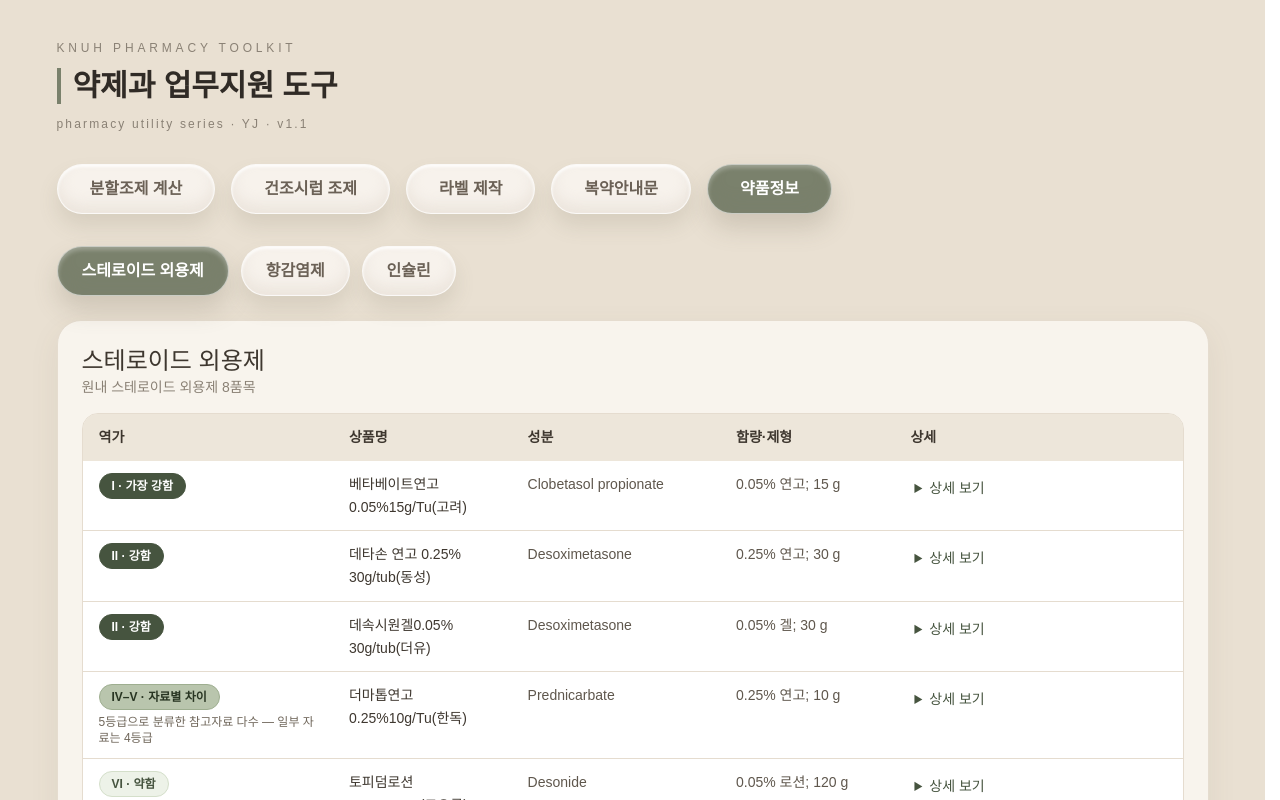
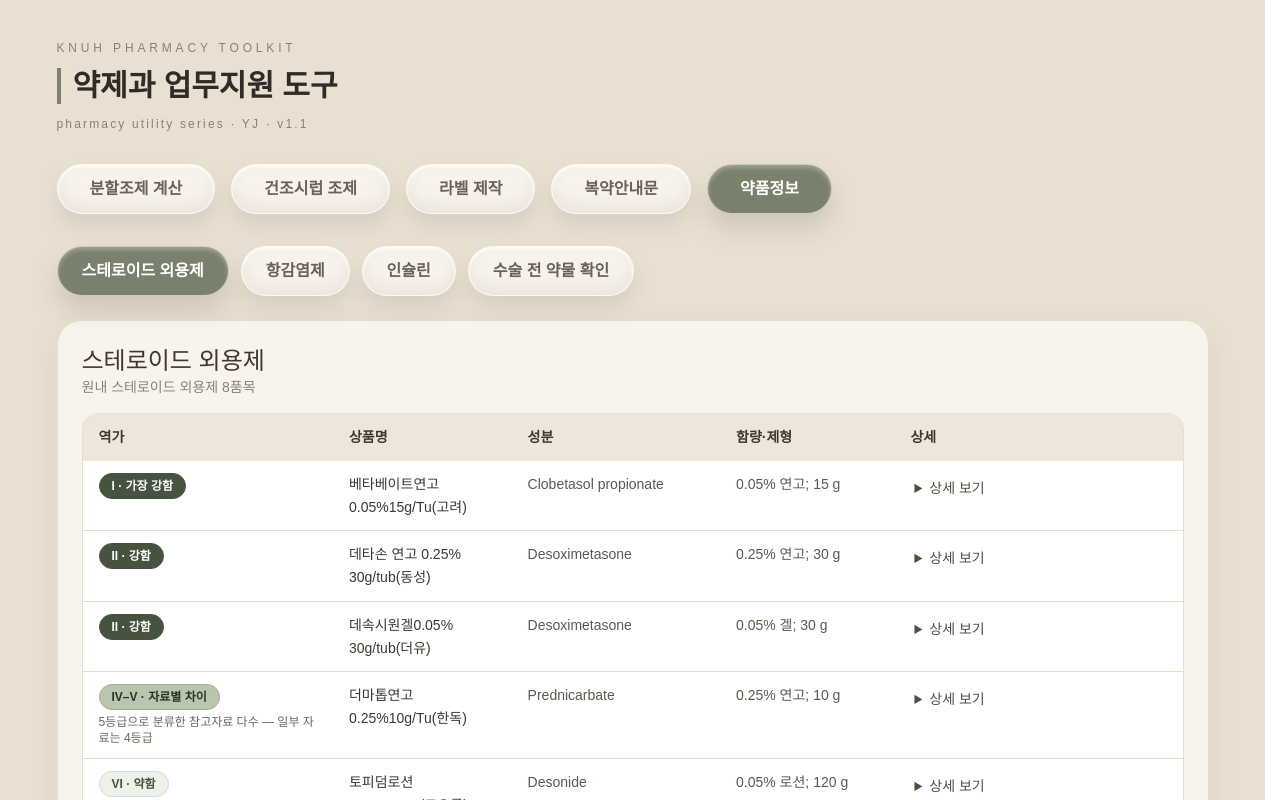
Before and after one commit to yejigtm-creator/knuh-pharmacy-toolkit, a Next.js app: page / in a window 1280 px wide. Both pictures are taken after a click on the button "약품정보". Shown: the top 800 px of the page. Built offline with nearby package versions, Linux system fonts and the light colour scheme.

Commit message:
Update DrugInfo.tsx

```diff
--- a/components/DrugInfo.tsx
+++ b/components/DrugInfo.tsx
@@ -6,12 +6,14 @@ import TopicalSteroidInfo from "@/components/TopicalSteroidInfo";
 import AntimicrobialInfo from "@/components/AntimicrobialInfo";
 import InsulinInfo from "@/components/InsulinInfo";
 
+import PreoperativeMedicationInfo from "@/components/PreoperativeMedicationInfo";
+
 export default function DrugInfo() {
-  const [category, setCategory] = useState<"steroid" | "antimicrobial" | "insulin">("steroid");
+  const [category, setCategory] = useState<"steroid" | "antimicrobial" | "insulin" | "preoperative">("steroid");
   return (
     <div className="min-w-0 space-y-6">
       <nav aria-label="약품정보 분류" className="flex flex-wrap gap-3">
-        {([{ key: "steroid", label: "스테로이드 외용제" }, { key: "antimicrobial", label: "항감염제" }, { key: "insulin", label: "인슐린" }] as const).map(item => (
+        {([{ key: "steroid", label: "스테로이드 외용제" }, { key: "antimicrobial", label: "항감염제" }, { key: "insulin", label: "인슐린" }, { key: "preoperative", label: "수술 전 약물 확인" }] as const).map(item => (
           <PebbleButton
             key={item.key}
             variant={category === item.key ? "sage" : "light"}
@@ -25,6 +27,7 @@ export default function DrugInfo() {
       {category === "steroid" && <TopicalSteroidInfo />}
       {category === "antimicrobial" && <AntimicrobialInfo />}
       {category === "insulin" && <InsulinInfo />}
+      {category === "preoperative" && <PreoperativeMedicationInfo />}
     </div>
   );
 }
```
